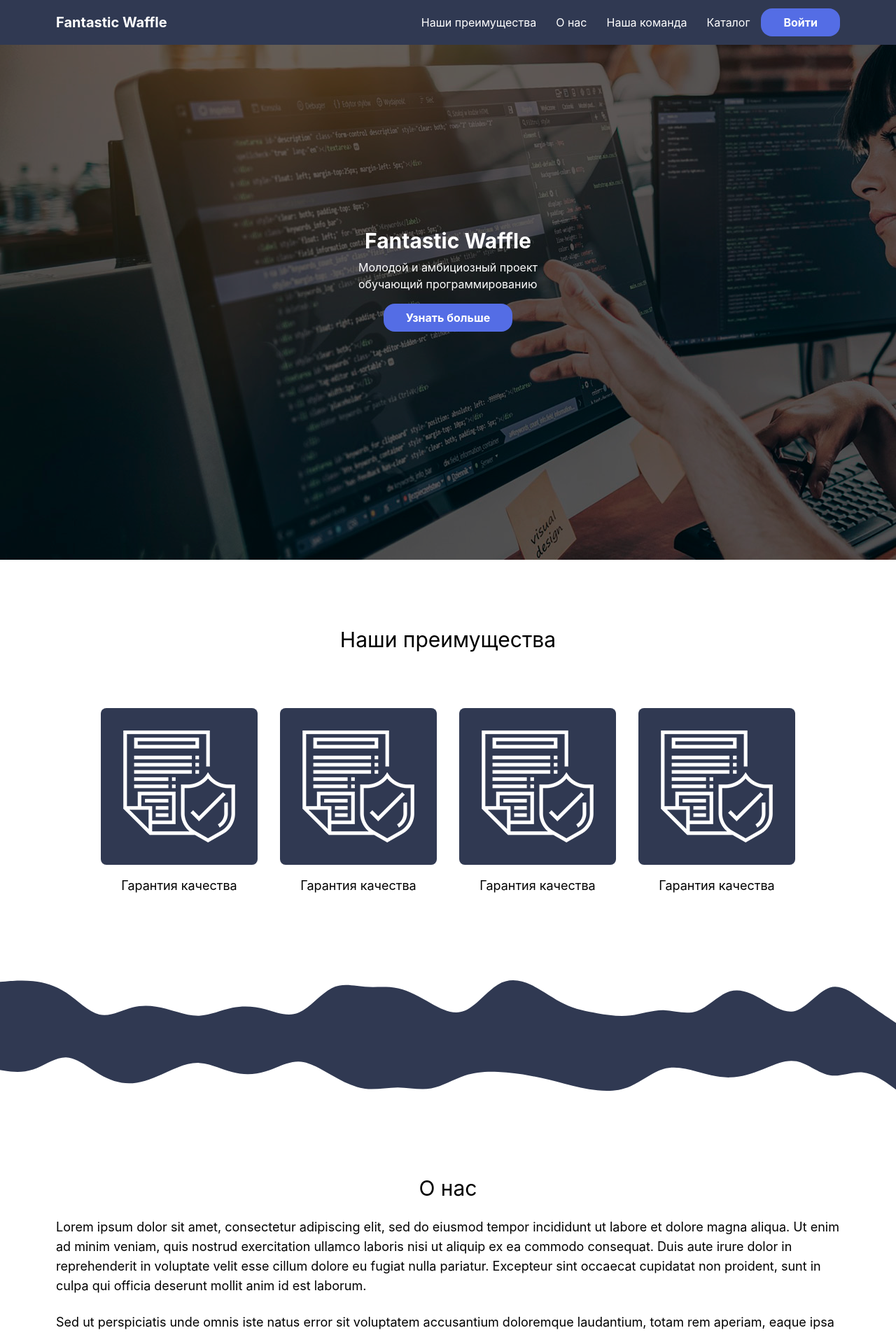
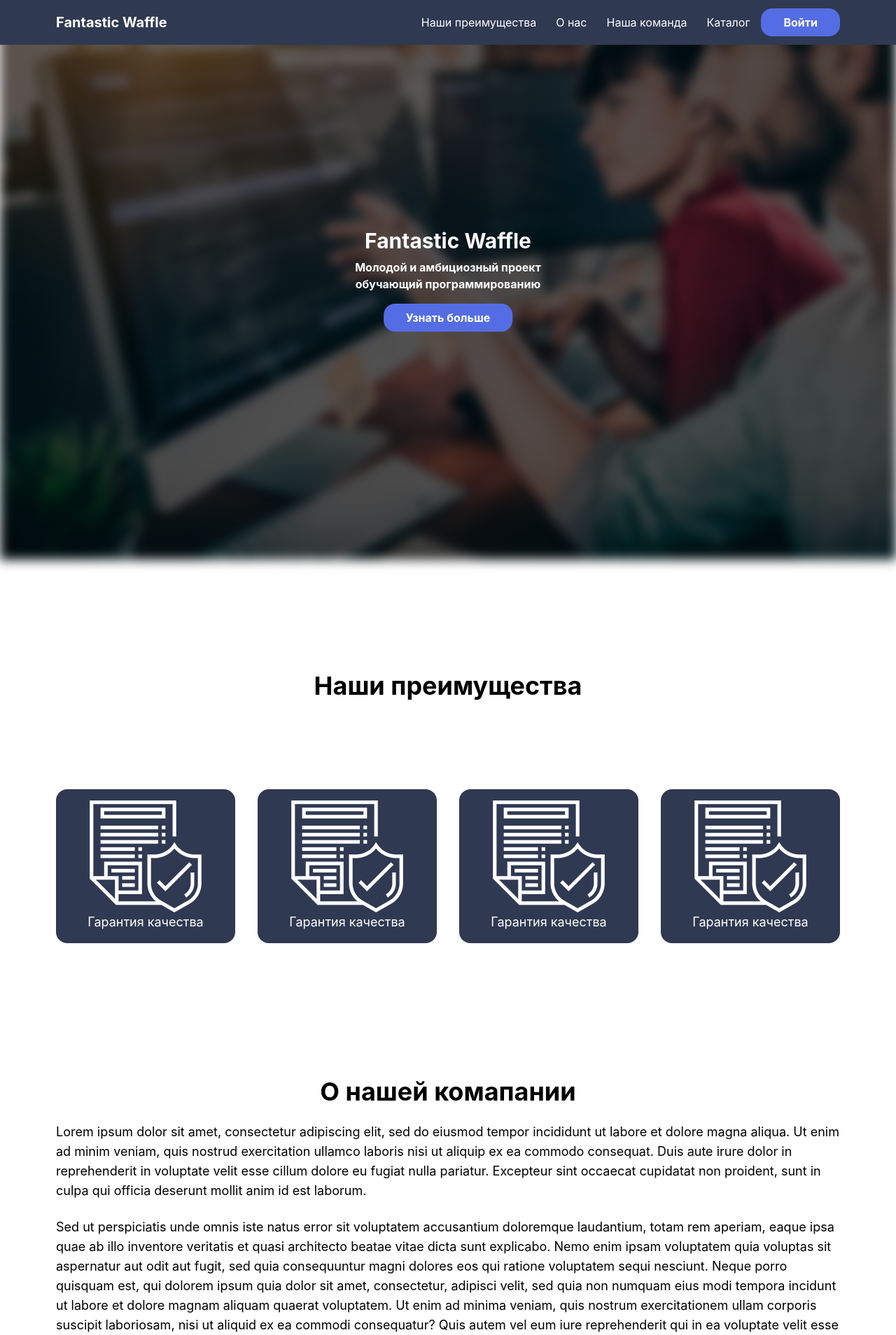
Before and after one commit to zvshka/fantastic-waffle, a Next.js app: page / in a window 1280 px wide. Shown: the top 1908 px of the page at 70% size. Built offline with nearby package versions, Linux system fonts and the light colour scheme.

Commit message:
Next.js Version

```diff
--- a/components/Home/AdvantagesCard.js
+++ b/components/Home/AdvantagesCard.js
@@ -3,13 +3,9 @@ import Image from "next/image";
 const AdvantagesCard = ({image, text}) => {
     return (
         <>
-            <div className="flex flex-col items-center">
-                <div className="bg-primary text-white p-8 rounded-lg md:w-full mb-4">
-                    <div className="flex items-center justify-center">
-                        <Image src={image} width={160} height={160} alt={""}/>
-                    </div>
-                </div>
-                <p className="text-center text-lg">{text}</p>
+            <div className="bg-primary w-[16rem] flex items-center flex-col p-4 rounded-2xl">
+                <Image src={image} width={160} height={160} alt={""}/>
+                <p className="text-center text-lg text-white">{text}</p>
             </div>
         </>
     )
--- a/components/Home/Navbar.js
+++ b/components/Home/Navbar.js
@@ -30,10 +30,10 @@ const Navbar = () => {
                     <NavLink href="#about">
                         О нас
                     </NavLink>
-                    <NavLink href="#">
+                    <NavLink href="#team">
                         Наша команда
                     </NavLink>
-                    <NavLink href="#">
+                    <NavLink href="#catalog">
                         Каталог
                     </NavLink>
                     <NavLink href="#" button>
--- /dev/null
+++ b/components/Home/TeamCard.js
@@ -0,0 +1,5 @@
+export const TeamCard = () => {
+    return <>
+
+    </>
+}
--- a/pages/index.js
+++ b/pages/index.js
@@ -11,6 +11,8 @@ export default function Home() {
             <main>
                 <section id="home">
                     <div className="flex items-center justify-center h-full flex-col background h-screen">
+                    </div>
+                    <div className="bg-text">
                         <h2 className="text-3xl font-bold text-white">Fantastic Waffle</h2>
                         <p className="mt-2 text-white">Молодой и амбициозный проект <br/> обучающий программированию</p>
                         <Button className="mt-4">
@@ -18,22 +20,20 @@ export default function Home() {
                         </Button>
                     </div>
                 </section>
-                <section id="advantages" className="flex items-center pt-16 md:pt-24">
-                    <div className="max-w-6xl px-4 mx-auto">
-                        <h2 className="text-3xl text-center">Наши преимущества</h2>
-                        <div className="grid md:grid-rows-1 md:grid-cols-4 grid-rows-4 grid-cols-1 gap-8 mt-8 md:mt-20">
-                            <AdvantagesCard text={"Гарантия качества"} image={warranty}/>
-                            <AdvantagesCard text={"Гарантия качества"} image={warranty}/>
-                            <AdvantagesCard text={"Гарантия качества"} image={warranty}/>
-                            <AdvantagesCard text={"Гарантия качества"} image={warranty}/>
-                        </div>
+                <section id="advantages" className="pt-40 mb-8">
+                    <h2 className="text-center text-4xl font-bold">Наши преимущества</h2>
+                    <div className="flex justify-center gap-8 mt-32">
+                        <AdvantagesCard text={"Гарантия качества"} image={warranty}/>
+                        <AdvantagesCard text={"Гарантия качества"} image={warranty}/>
+                        <AdvantagesCard text={"Гарантия качества"} image={warranty}/>
+                        <AdvantagesCard text={"Гарантия качества"} image={warranty}/>
                     </div>
                 </section>
-                <div className="spacer wave-top"/>
-                <section id="about">
-                    <div className="spacer wave-bottom"/>
+                {/*<div className="spacer wave-top"/>*/}
+                <section id="about" className="pt-40 mb-24">
+                    {/*<div className="spacer wave-bottom"/>*/}
                     <div className="max-w-6xl px-4 mx-auto">
-                        <h2 className="text-3xl text-center">О нас</h2>
+                        <h2 className="text-center text-4xl font-bold">О нашей комапании</h2>
                         <br/>
                         <p className="text-lg">Lorem ipsum dolor sit amet, consectetur adipiscing elit, sed do eiusmod
                             tempor incididunt ut labore et dolore magna aliqua.
@@ -64,7 +64,7 @@ export default function Home() {
                     </div>
                 </section>
                 <section className="bg-primary w-full">
-                    <div className="spacer wave-top"/>
+                    {/*<div className="spacer wave-top"/>*/}
                     <div className="max-w-6xl mx-auto p-4 flex items-center justify-between md:flex-row flex-col">
                         <p className="text-white font-bold text-center mb-3">Подпишись на нашу рассылку <br/> и будь в
                             курсе последних новостей!</p>
@@ -76,10 +76,10 @@ export default function Home() {
                             </button>
                         </div>
                     </div>
-                    <div className="spacer wave-bottom"/>
+                    {/*<div className="spacer wave-bottom"/>*/}
                 </section>
-                <section id="team" className="h-screen">
-
+                <section id="team" className="pt-32">
+                    <h2 className="text-center text-4xl font-bold">Наша команда</h2>
                 </section>
                 <section id="catalog" className="h-screen">
 
--- a/styles/globals.css
+++ b/styles/globals.css
@@ -1,6 +1,10 @@
 @tailwind base;
 @tailwind components;
 @tailwind utilities;
+
+html {
+    scroll-behavior: smooth;
+}
 
 html,
 body {
@@ -21,6 +25,29 @@ a {
 
 .background {
     background-image: url("../public/background.png");
+    /* Add the blur effect */
+    filter: blur(8px);
+    -webkit-filter: blur(8px);
+
+    /* Center and scale the image nicely */
+    background-position: center;
+    background-repeat: no-repeat;
+    background-size: cover;
+}
+
+.bg-text {
+    /*background-color: rgb(0,0,0); !* Fallback color *!*/
+    /*background-color: rgba(0,0,0, 0.4); !* Black w/opacity/see-through *!*/
+    color: white;
+    font-weight: bold;
+    /*border: 3px solid #f1f1f1;*/
+    position: absolute;
+    top: 50%;
+    left: 50%;
+    transform: translate(-50%, -50%);
+    z-index: 2;
+    padding: 20px;
+    text-align: center;
 }
 
 .spacer {
@@ -42,6 +69,7 @@ a {
     .background {
         background: 20% 20% url("../public/background.png") no-repeat;
     }
+
     .spacer {
         aspect-ratio: 900/600;
     }
--- a/tailwind.config.js
+++ b/tailwind.config.js
@@ -2,6 +2,7 @@ const {asColor} = require("tailwindcss/lib/util/pluginUtils");
 module.exports = {
   purge: ['./pages/**/*.{js,ts,jsx,tsx}', './components/**/*.{js,ts,jsx,tsx}'],
   darkMode: "class", // or 'media' or 'class'
+  mode: "jit",
   theme: {
     colors: {
       primary: "#303952",
```
